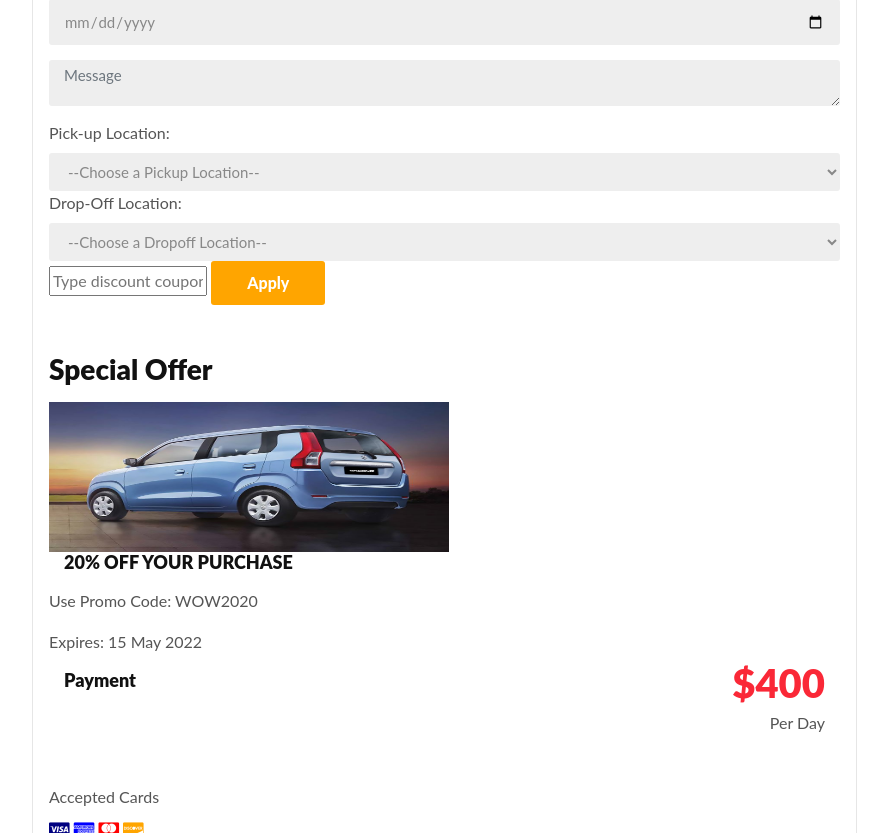
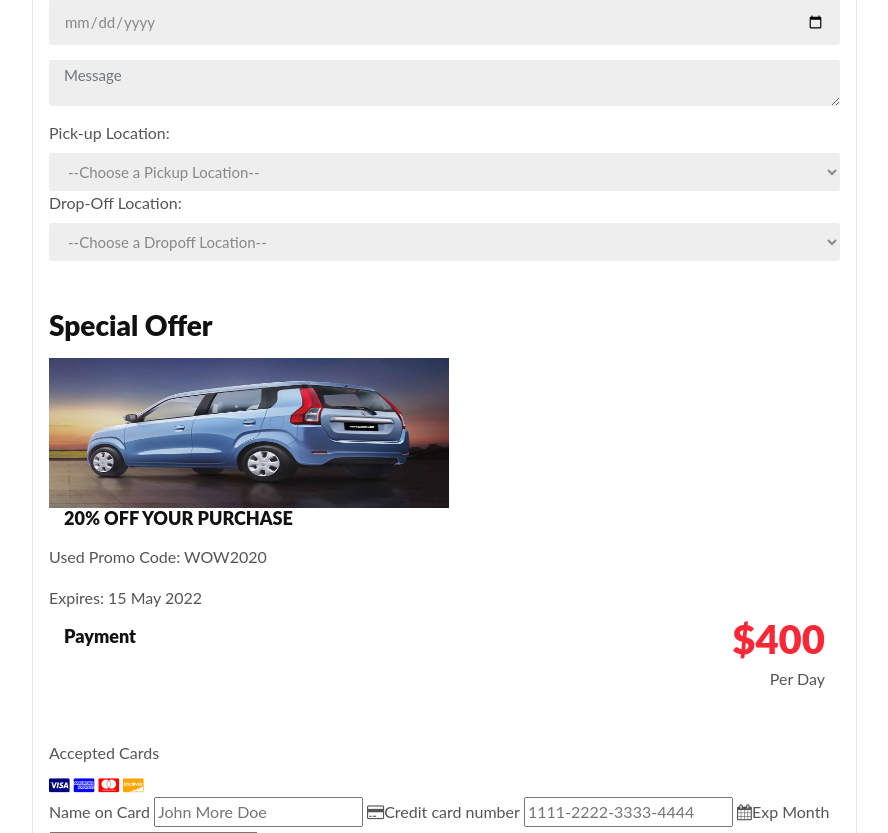
Before and after one commit to rheyavlan/wowcar, a PHP site: page /car_details.php?vhid=1 in a window 1280 px wide. Shown: the part 1807-2640 px from the top of the page, without its empty margins (53-941 px from the left). Run offline with PHP 8.4, Linux system fonts and the light colour scheme; a user stored in the database is signed in; data comes from the database, SQL or seed files in the repository.

Commit message:
discount logic

```diff
--- a/carrental/car_details.php
+++ b/carrental/car_details.php
@@ -407,10 +407,10 @@ if(isset($_POST['submit']))
                   ?>
                 </select>
 
-
+                <!--
                 <input type="text" id="discount" name="discount" placeholder="Type discount coupon code" style="width:20%">
                 <input type="submit" class="btn" style="background-color: orange;"  name="apply" value="Apply"></br>
-
+                -->
 
                 <!-- <table class="table align-items-center table-flush table-hover table-bordered" id="dataTableHover">
                   <thead>
@@ -457,7 +457,7 @@ if(isset($_POST['submit']))
                     <h6><b><?php echo htmlentities($disc->DISC_PERC);?>% OFF YOUR PURCHASE</b></h6>
                   </div>
                   <div class="coupponcontainer">
-                    <p>Use Promo Code: <span class="promo"><?php echo htmlentities($disc->DISC_CODE);?></span></p>
+                    <p>Used Promo Code: <span class="promo"><?php echo htmlentities($disc->DISC_CODE);?></span></p>
                     <p class="expire">Expires: <?php  echo htmlentities(date("d M Y", strtotime($disc->DISC_EXP_DT)));?></p>
                   </div>
                 </div>
```
